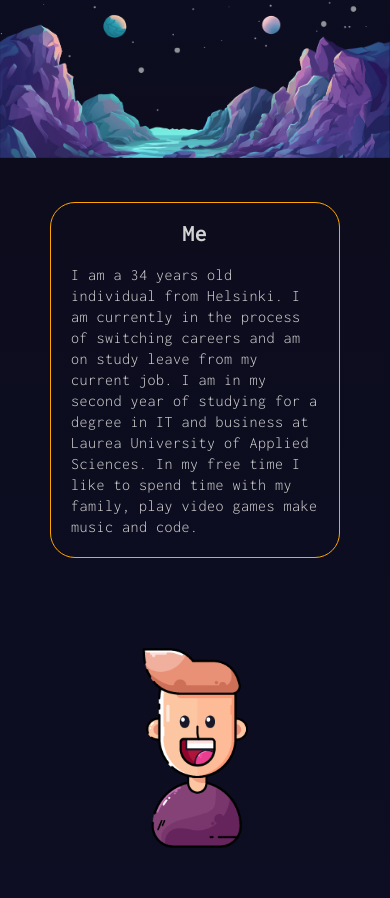
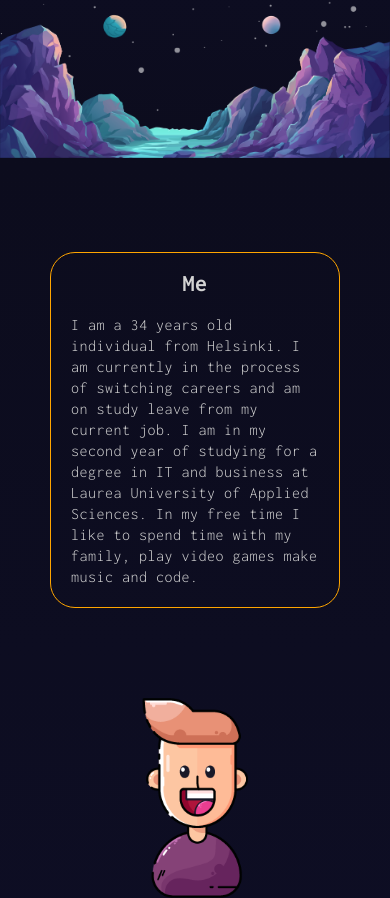
Before and after one commit to kh4leoni/portfolio-website, a React (Vite) app: page / in a window 390 px wide. Shown: the part 1530-2428 px from the top of the page. Built offline with nearby package versions, Linux system fonts and the light colour scheme; a web font is replaced by a local one.

Commit message:
Fixed responsity

```diff
--- a/src/app.scss
+++ b/src/app.scss
@@ -44,6 +44,13 @@ section {
   }
 }
 
+@mixin tabletHori {
+  @media (max-width: 824px) {
+    @content
+  }
+
+}
+
 @mixin tablet {
   @media (max-width: 1024px) {
     @content;
--- a/src/components/about/about.scss
+++ b/src/components/about/about.scss
@@ -34,6 +34,7 @@
       gap: 90px;
       padding-top: 15%;
 
+
       @include tablet {
         height: 100%;
         flex-direction: column;
@@ -41,10 +42,19 @@
         justify-content: center;
       }
 
+      @include tabletHori {
+        margin-top: 300px;
+      }
+
       @include mobile {
 
         transform: none !important;
+        margin-top: 50px;
 
+      }
+
+      @include smallPhone {
+        margin-top: 100px;
       }
 
 
--- a/src/components/hero/hero.scss
+++ b/src/components/hero/hero.scss
@@ -106,6 +106,11 @@
       margin-right: 15px;
     }
 
+    @include tabletHori {
+      height: 70%;
+      top: 350px;
+    }
+
     @include mobile {
       height: 100%;
       width: 100%;
@@ -120,6 +125,8 @@
       height: 100%;
       width: 100%;
       object-fit: contain;
+
+
 
       @include mobile {
         height: 65%;
--- a/src/components/sidebar/Sidebar.tsx
+++ b/src/components/sidebar/Sidebar.tsx
@@ -6,7 +6,7 @@ import { motion } from 'framer-motion'
 
 const variants = {
   open: {
-    clipPath: 'circle(1200px at 50px 50px)',
+    clipPath: 'circle(1500px at 50px 50px)',
     transition: {
       type: 'spring',
       stiffness: 20,
```
